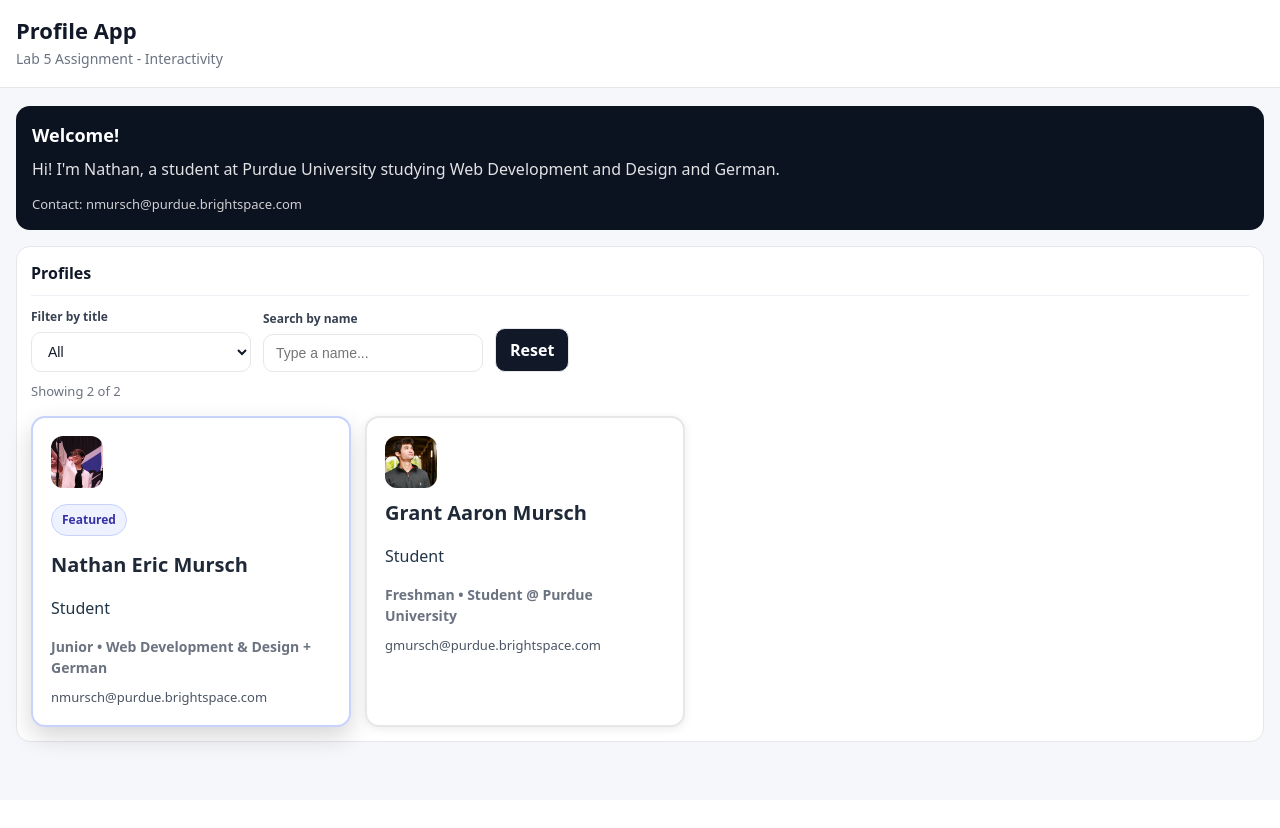
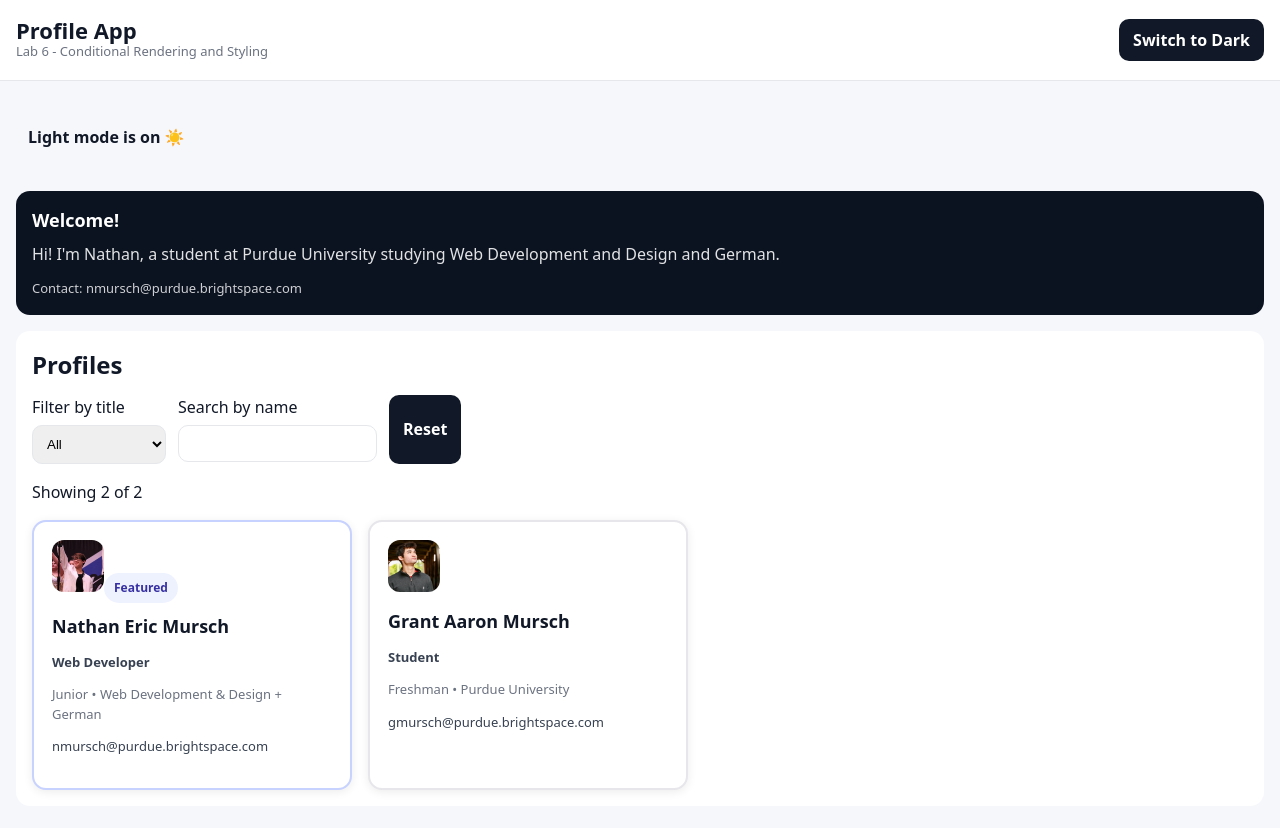
Before and after one commit to saschakovac/profile-app, a React (Vite) app: page / in a window 1280 px wide. Shown: the top 828 px of the page. Before the commit the page ends 800 px from the top, so only its background shows below. Built offline with nearby package versions, Linux system fonts and the light colour scheme.

Commit message:
Lab 6 Changes

```diff
--- a/src/App.css
+++ b/src/App.css
@@ -1,29 +1,35 @@
 .app {
-  width: 100%;
   min-height: 100vh;
+}
+
+.app--light {
   background: #f6f7fb;
-  font-family: system-ui;
+  color: #111827;
+}
+
+.app--dark {
+  background: #060b14;
+  color: rgba(255, 255, 255, 0.95);
 }
 
 .main {
-  max-width: 100%;
+  max-width: 1400px;
   margin: 0 auto;
   padding: 18px 16px 40px;
   display: grid;
   gap: 16px;
 }
 
-.cards {
-  display: flex;
-  gap: 14px;
-  flex-wrap: wrap;
+.modeBanner {
+  padding: 10px 12px;
+  border-radius: 12px;
+  font-weight: 800;
 }
 
 .controls {
   display: flex;
   gap: 12px;
   flex-wrap: wrap;
-  align-items: flex-end;
   margin-bottom: 10px;
 }
 
@@ -31,40 +37,39 @@
   display: flex;
   flex-direction: column;
   gap: 6px;
-  min-width: 220px;
-}
-
-.control__label {
-  font-size: 12px;
-  font-weight: 700;
-  color: #374151;
 }
 
 .control__input {
+  padding: 10px;
+  border-radius: 10px;
   border: 1px solid #e5e7eb;
-  border-radius: 10px;
-  padding: 10px 12px;
-  font-size: 14px;
-  background: #fff;
-  color: #111827;
 }
 
 .reset {
-  border: 1px solid #e5e7eb;
+  padding: 10px 14px;
+  border-radius: 10px;
   background: #111827;
-  color: #fff;
-  border-radius: 10px;
-  padding: 10px 14px;
+  color: white;
   font-weight: 800;
-  cursor: pointer;
+  border: none;
 }
 
-.reset:hover {
-  opacity: 0.92;
+.cards {
+  display: flex;
+  gap: 16px;
+  flex-wrap: wrap;
 }
 
-.results {
-  margin: 8px 0 14px 0;
-  font-size: 13px;
-  color: #6b7280;
+.section {
+  background: white;
+  padding: 16px;
+  border-radius: 14px;
 }
+
+.section--dark {
+  background: rgba(255, 255, 255, 0.04);
+}
+
+.section__title {
+  margin: 0 0 12px;
+}
--- a/src/App.jsx
+++ b/src/App.jsx
@@ -6,11 +6,24 @@ import Section from "./Section.jsx";
 import "./App.css";
 
 export default function App() {
+  const [mode, setMode] = useState("light");
+  const [selectedTitle, setSelectedTitle] = useState("All");
+  const [searchText, setSearchText] = useState("");
+
+  function toggleMode() {
+    setMode((m) => (m === "light" ? "dark" : "light"));
+  }
+
+  function handleReset() {
+    setSelectedTitle("All");
+    setSearchText("");
+  }
+
   const cards = [
     {
       id: 1,
       name: "Nathan Eric Mursch",
-      title: "Student",
+      title: "Web Developer",
       year: "Junior",
       major: "Web Development & Design + German",
       email: "nmursch@purdue.brightspace.com",
@@ -22,15 +35,12 @@ export default function App() {
       name: "Grant Aaron Mursch",
       title: "Student",
       year: "Freshman",
-      major: "Student @ Purdue University",
+      major: "Purdue University",
       email: "gmursch@purdue.brightspace.com",
       imageSrc: `${import.meta.env.BASE_URL}assets/gmursch.png`,
       isFeatured: false,
     },
   ];
-
-  const [selectedTitle, setSelectedTitle] = useState("All");
-  const [searchText, setSearchText] = useState("");
 
   const titleOptions = useMemo(() => {
     const unique = Array.from(new Set(cards.map((c) => c.title))).sort();
@@ -39,7 +49,6 @@ export default function App() {
 
   const filteredCards = useMemo(() => {
     const q = searchText.trim().toLowerCase();
-
     return cards.filter((c) => {
       const matchesTitle = selectedTitle === "All" || c.title === selectedTitle;
       const matchesSearch = q === "" || c.name.toLowerCase().includes(q);
@@ -47,18 +56,17 @@ export default function App() {
     });
   }, [cards, selectedTitle, searchText]);
 
-  function handleReset() {
-    setSelectedTitle("All");
-    setSearchText("");
-  }
+  return (
+    <div className={`app ${mode === "dark" ? "app--dark" : "app--light"}`}>
+      <Header mode={mode} onToggleMode={toggleMode} />
+      <main className="main">
+        <p className="modeBanner">
+          {mode === "dark" ? "Dark mode is on 🌙" : "Light mode is on ☀️"}
+        </p>
 
-  return (
-    <div className="app">
-      <Header />
-      <main className="main">
         <Introduction />
 
-        <Section title="Profiles">
+        <Section title="Profiles" mode={mode}>
           <div className="controls">
             <label className="control">
               <span className="control__label">Filter by title</span>
@@ -80,7 +88,6 @@ export default function App() {
               <input
                 className="control__input"
                 type="text"
-                placeholder="Type a name..."
                 value={searchText}
                 onChange={(e) => setSearchText(e.target.value)}
               />
@@ -97,16 +104,7 @@ export default function App() {
 
           <div className="cards">
             {filteredCards.map((card) => (
-              <Card
-                key={card.id}
-                name={card.name}
-                title={card.title}
-                year={card.year}
-                major={card.major}
-                email={card.email}
-                imageSrc={card.imageSrc}
-                isFeatured={card.isFeatured}
-              />
+              <Card key={card.id} {...card} />
             ))}
           </div>
         </Section>
--- a/src/Card.css
+++ b/src/Card.css
@@ -5,67 +5,77 @@
 .card-body {
   width: 280px;
   background: #ffffff;
-  border: 2px solid #e7e7e7;
+  border: 2px solid #e7e7eb;
   border-radius: 14px;
   padding: 18px;
   box-shadow: 0 2px 10px rgba(0, 0, 0, 0.08);
-  transition: transform 180ms ease, box-shadow 180ms ease;
 }
 
-.card-body:hover {
-  transform: translateY(-2px);
-  box-shadow: 0 10px 24px rgba(0, 0, 0, 0.14);
+.card-body--featured {
+  border-color: #c7d2fe;
 }
 
 .profile-image {
   width: 52px;
   height: 52px;
   border-radius: 12px;
-  display: block;
-  margin-bottom: 10px;
-  background: #f4f4f4;
+}
+
+.badge {
+  display: inline-block;
+  margin-top: 6px;
+  padding: 6px 10px;
+  border-radius: 999px;
+  background: #eef2ff;
+  color: #3730a3;
+  font-size: 12px;
+  font-weight: 800;
 }
 
 .name {
-  font-size: 20px;
+  margin: 10px 0 4px;
+  font-size: 18px;
+  font-weight: 800;
+}
+
+.role {
+  font-size: 13px;
   font-weight: 700;
-  margin: 4px 0;
-  color: #1f2937;
+  color: #374151;
 }
 
 .title {
-  font-size: 14px;
-  font-weight: 600;
-  margin: 0 0 10px 0;
+  font-size: 13px;
   color: #6b7280;
-}
-
-.bio {
-  font-size: 14px;
-  line-height: 1.5;
-  margin: 0 0 12px 0;
-  color: #374151;
 }
 
 .contact {
   font-size: 13px;
-  color: #4b5563;
-  margin: 10px 0 0 0;
+  color: #374151;
 }
 
-.card-body--featured {
-  border-color: #c7d2fe;
-  box-shadow: 0 10px 24px rgba(0, 0, 0, 0.16);
+.app--dark .card-body {
+  background: rgba(255, 255, 255, 0.04);
+  border-color: rgba(255, 255, 255, 0.12);
+  box-shadow: none;
 }
 
-.badge {
-  display: inline-block;
-  margin: 6px 0 10px 0;
-  padding: 6px 10px;
-  border-radius: 999px;
-  font-size: 12px;
-  font-weight: 800;
-  background: #eef2ff;
-  border: 1px solid #c7d2fe;
-  color: #3730a3;
+.app--dark .name {
+  color: rgba(255, 255, 255, 0.95);
 }
+
+.app--dark .role,
+.app--dark .title,
+.app--dark .contact {
+  color: rgba(255, 255, 255, 0.75);
+}
+
+.app--dark .badge {
+  background: rgba(99, 102, 241, 0.18);
+  border: 1px solid rgba(99, 102, 241, 0.35);
+  color: rgba(255, 255, 255, 0.9);
+}
+
+.app--dark .card-body--featured {
+  border-color: rgba(99, 102, 241, 0.6);
+}
--- a/src/Card.jsx
+++ b/src/Card.jsx
@@ -1,26 +1,27 @@
 import React from "react";
 import "./Card.css";
 
-const Card = ({ name, title, year, major, email, imageSrc, isFeatured }) => {
-  const cardClass = isFeatured ? "card-body card-body--featured" : "card-body";
-
+export default function Card({
+  name,
+  title,
+  year,
+  major,
+  email,
+  imageSrc,
+  isFeatured,
+}) {
   return (
     <div className="card">
-      <div className={cardClass}>
-        <img alt={`${name} profile`} className="profile-image" src={imageSrc} />
-
+      <div className={`card-body ${isFeatured ? "card-body--featured" : ""}`}>
+        <img className="profile-image" src={imageSrc} alt={name} />
         {isFeatured && <span className="badge">Featured</span>}
-
         <h2 className="name">{name}</h2>
         <p className="role">{title}</p>
         <p className="title">
           {year} • {major}
         </p>
-
         <p className="contact">{email}</p>
       </div>
     </div>
   );
-};
-
-export default Card;
+}
--- a/src/Header.jsx
+++ b/src/Header.jsx
@@ -1,16 +1,22 @@
 import React from "react";
-import "./Header.css";
+import styles from "./Header.module.css";
 
-const Header = () => {
-  const appName = "Profile App";
-  const tagline = "Lab 5 Assignment - Interactivity";
+export default function Header({ mode, onToggleMode }) {
+  const isDark = mode === "dark";
 
   return (
-    <header className="header">
-      <h1 className="header__title">{appName}</h1>
-      <p className="header__tagline">{tagline}</p>
+    <header className={`${styles.header} ${isDark ? styles.headerDark : ""}`}>
+      <div className={styles.left}>
+        <h1 className={`${styles.title} ${isDark ? styles.titleDark : ""}`}>
+          Profile App
+        </h1>
+        <p className={`${styles.tagline} ${isDark ? styles.taglineDark : ""}`}>
+          Lab 6 - Conditional Rendering and Styling
+        </p>
+      </div>
+      <button className={styles.toggle} type="button" onClick={onToggleMode}>
+        {isDark ? "Switch to Light" : "Switch to Dark"}
+      </button>
     </header>
   );
-};
-
-export default Header;
+}
--- /dev/null
+++ b/src/Header.module.css
@@ -0,0 +1,49 @@
+.header {
+  padding: 18px 16px;
+  border-bottom: 1px solid #e5e7eb;
+  display: flex;
+  justify-content: space-between;
+  align-items: center;
+  background: #ffffff;
+}
+
+.headerDark {
+  background: #0b1220;
+  border-bottom: 1px solid rgba(255, 255, 255, 0.12);
+}
+
+.left {
+  display: flex;
+  flex-direction: column;
+}
+
+.title {
+  margin: 0;
+  font-size: 22px;
+  font-weight: 900;
+  color: #111827;
+}
+
+.titleDark {
+  color: rgba(255, 255, 255, 0.95);
+}
+
+.tagline {
+  margin: 0;
+  font-size: 13px;
+  color: #6b7280;
+}
+
+.taglineDark {
+  color: rgba(255, 255, 255, 0.7);
+}
+
+.toggle {
+  border-radius: 10px;
+  padding: 10px 14px;
+  border: none;
+  background: #111827;
+  color: white;
+  font-weight: 800;
+  cursor: pointer;
+}
--- a/src/Section.jsx
+++ b/src/Section.jsx
@@ -1,16 +1,10 @@
 import React from "react";
-import "./Section.css";
 
-const Section = ({ title, children }) => {
+export default function Section({ title, mode, children }) {
   return (
-    <section className="section">
-      <div className="section__header">
-        <h2 className="section__title">{title}</h2>
-      </div>
-
+    <section className={`section ${mode === "dark" ? "section--dark" : ""}`}>
+      <h2 className="section__title">{title}</h2>
       <div className="section__content">{children}</div>
     </section>
   );
-};
-
-export default Section;
+}
```
